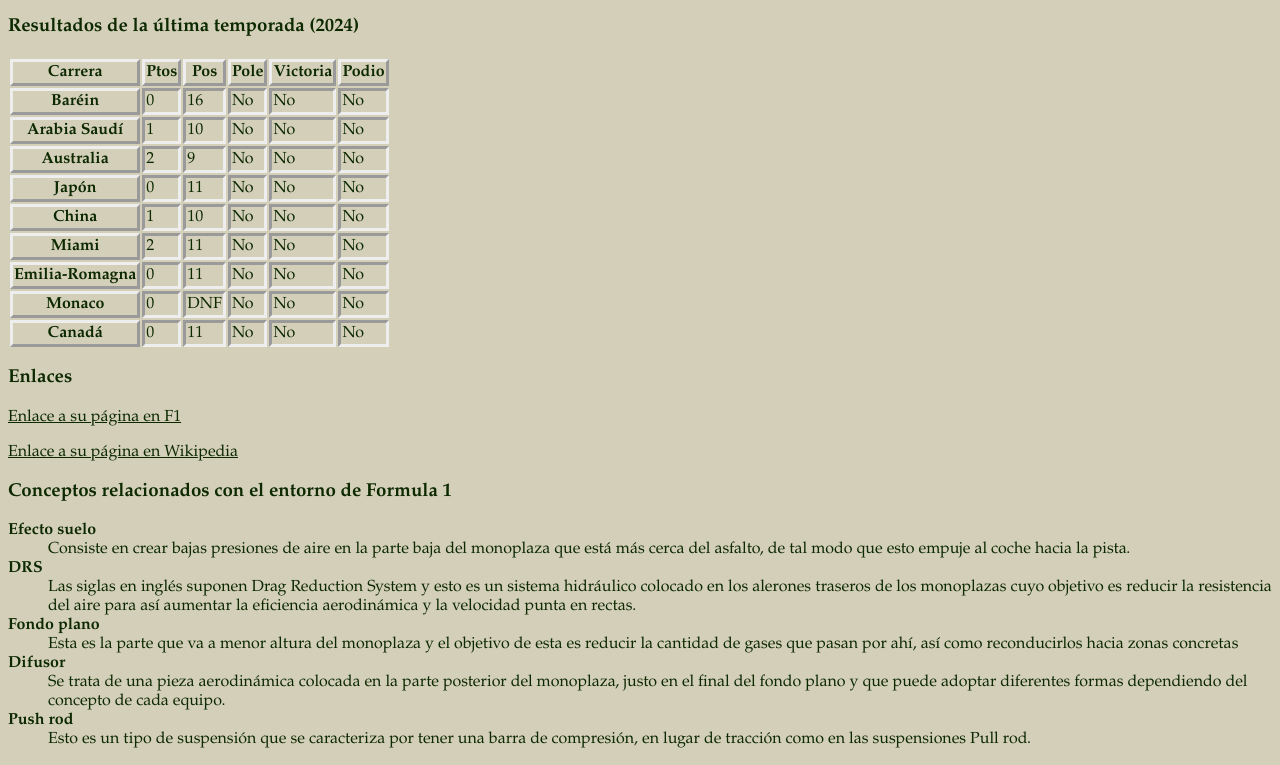
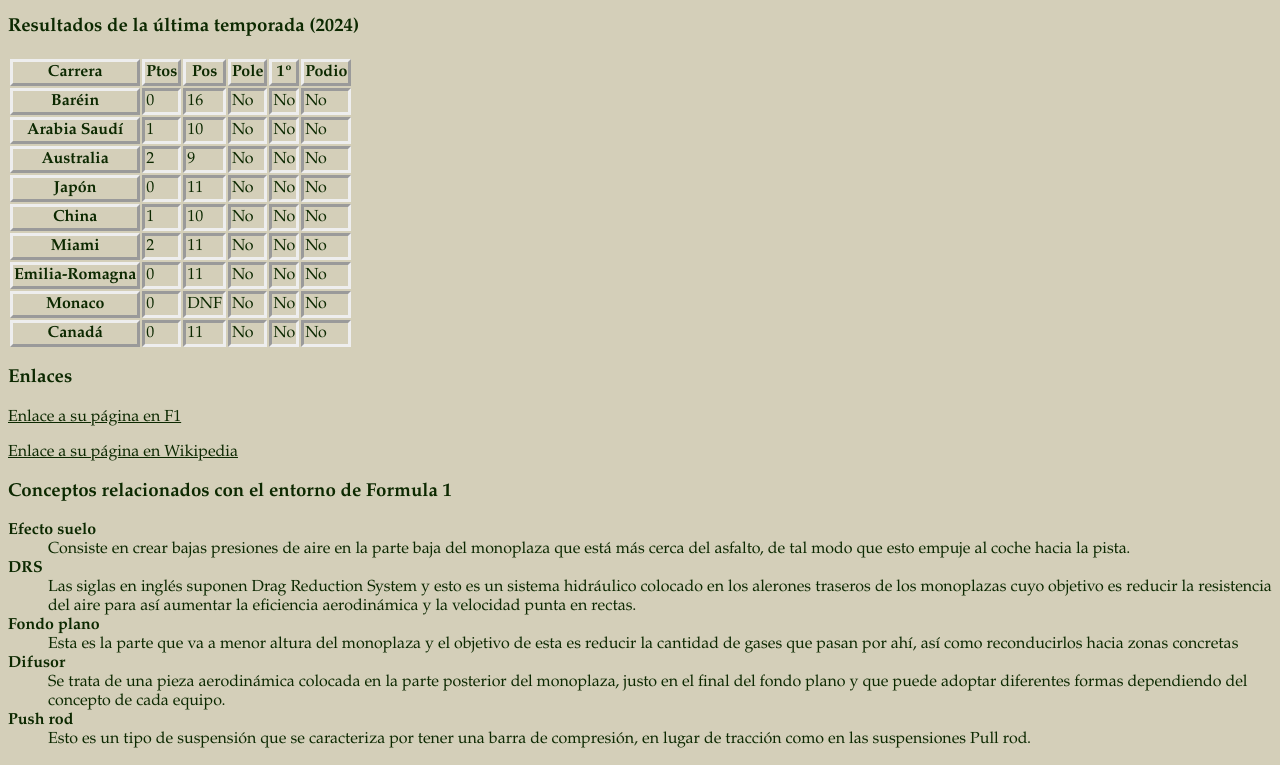
Before and after one commit to carolbgmm/F1Desktop, a plain HTML site: page piloto.html in a window 1280 px wide. Shown: the part 2494-3259 px from the top of the page. Drawn offline with Linux system fonts and the light colour scheme.

Commit message:
P3 tabla

```diff
--- a/piloto.html
+++ b/piloto.html
@@ -112,7 +112,7 @@
                     <th id="puntos" scope="col">Ptos</th>
                     <th id="posicion" scope="col">Pos</th>
                     <th id="pole" scope="col">Pole</th>
-                    <th id="victoria" scope="col">Victoria</th>
+                    <th id="victoria" scope="col">1º</th>
                     <th id="podio" scope="col">Podio</th>
                 </tr>
             </thead>
```
